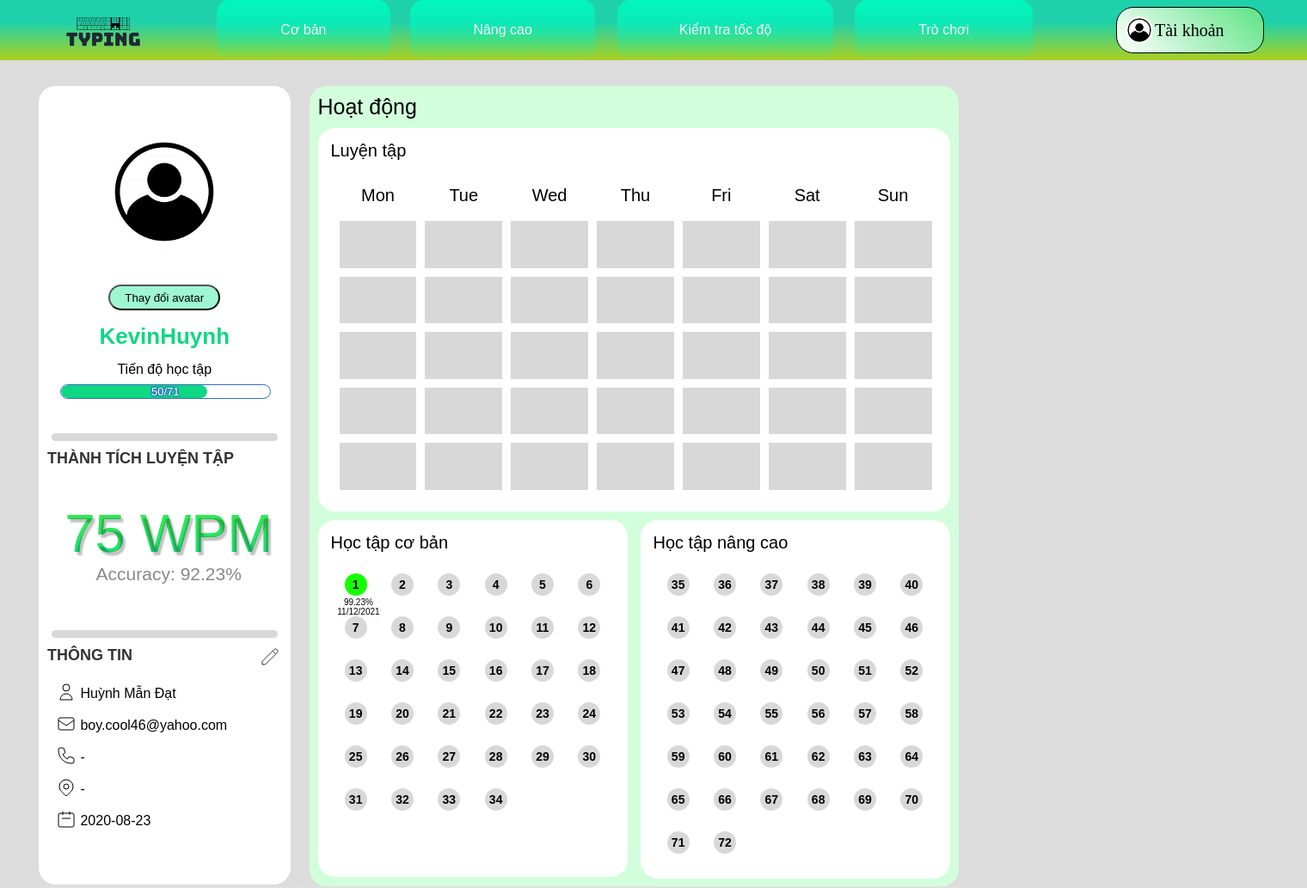
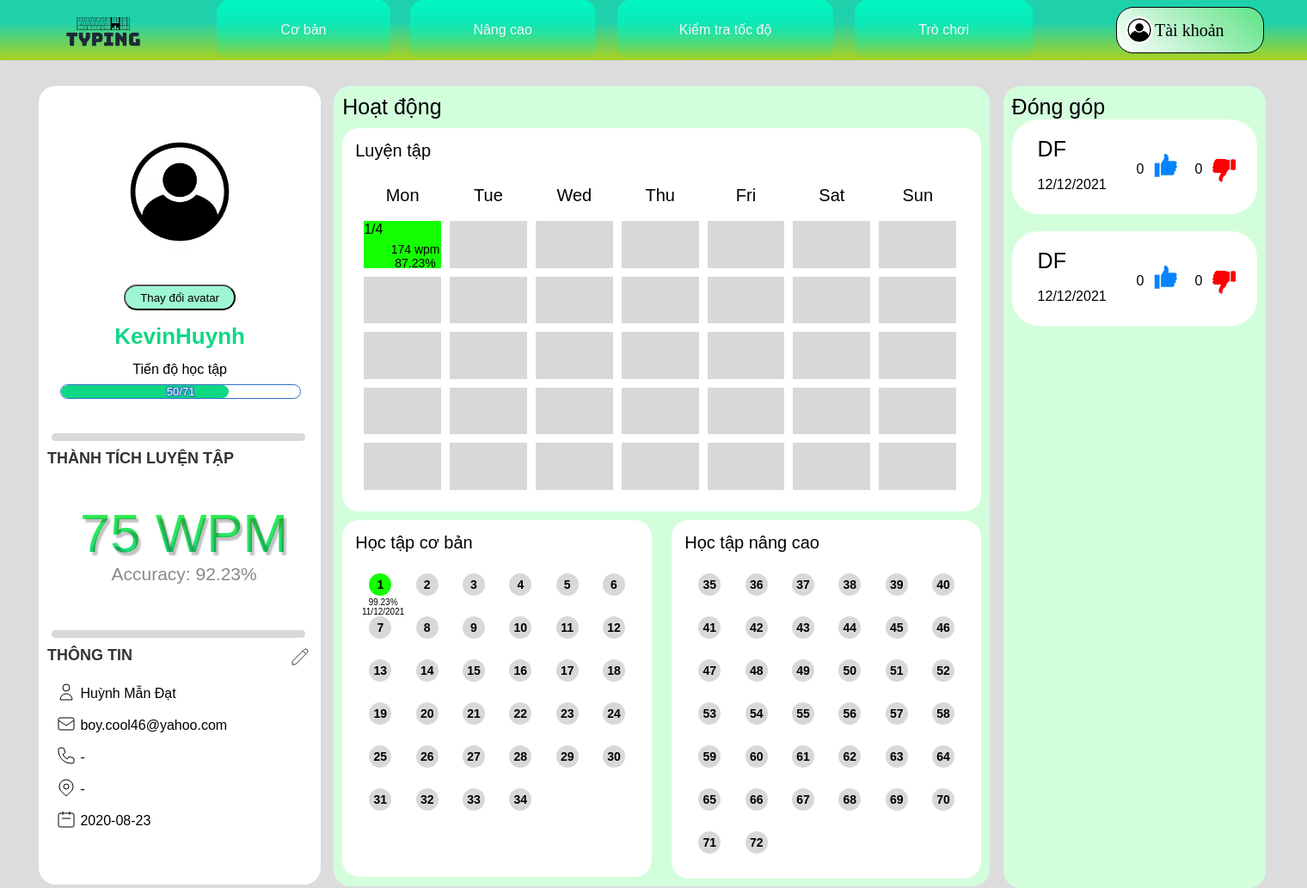
Before and after one commit to kun09-tker/web-bu, a PHP site: page /html/profile2.php in a window 1520 px wide. Shown: the whole page at 86% size. Run offline with PHP 8.4, Linux system fonts and the light colour scheme.

Commit message:
Hoàn thành trang user theo thiết kế

```diff
--- a/css/profile2.css
+++ b/css/profile2.css
@@ -6,11 +6,11 @@ body {
   background-color: gainsboro;
 }
 .col-md-3 {
-  width: 25%;
+  width: 23%;
   height: 929px;
 }
 .container {
-  width: 1170px;
+  width: 1427px;
 }
 button {
   border-radius: 20px;
@@ -253,13 +253,13 @@ h3 {
   background: #d3fedc;
   border-radius: 3px;
   box-shadow: 0 5px 15px 0 #dedede;
-  width: 735px;
+  width: 743px;
   height: 921px;
 }
 .user-cv.container .col-md-9,
 .user-cv.container .col-sm-9 {
-  margin-left: 22px;
-  width: 73%;
+  margin-left: 15px;
+  margin-right: 15px;
 }
 h7 {
   font-size: 25px;
@@ -297,3 +297,62 @@ h6 {
   transform: translateX(-50%);
   font-size: 10px;
 }
+.LuyenTapColor{
+    background-color: #14ff00;
+    font-size: medium !important;
+    position: relative;
+}
+.date{
+    position: absolute;
+    bottom: 66%;
+}
+.WPM{
+    position: absolute;
+    bottom: -4%;
+    font-size: 14px !important;
+    left: 35%;
+}
+#cv-right{
+    float:right;
+    width: 20%;
+    height: 923px;
+    background-color: #d3fedc;
+    padding: 10px 10px 0px 10px;
+}
+.Baidonggop{
+    background-color: #fff;
+    height: 90px;
+    border-radius: 31px !important;
+    padding: 20px 0 0 30px;
+    /* display:flex; */
+    margin-bottom: 20px;
+}
+.TenBai{
+    font-size: 25px;
+}
+.like{
+    width: 30px;
+    height: 30px;
+    position: relative;
+    left: 133px;
+    bottom: 65px;
+}
+.likecount{
+  position: relative;
+  left: 115px;
+  bottom: 36px;
+  width: 0px;
+}
+.dislike{
+    width: 30px;
+    height: 30px;
+    position: relative;
+    left: 201px;
+    bottom: 107px;
+}
+.dislikecount{
+    position: relative;
+    left: 183px;
+    bottom: 84px;
+    width: 0px;
+}
--- a/html/profile2.php
+++ b/html/profile2.php
@@ -102,7 +102,7 @@
                             </div>
                         </div>
                         <div id="cv-center" class="col-md-9 col-sm-12">
-                            <div id="setction-course" class="center-section">
+                            <div id="section-course" class="center-section">
                                 <h7>Hoạt động</h7>
                                 <div class="Luyentap">
                                     <h6>Luyện tập</h6>
@@ -131,7 +131,13 @@
                                             <?php for ($i = 1; $i <= 5; $i++) { ?>
                                                 <tr class="LuyenTaptr">
                                                     <?php for ($j = 2; $j <= 8; $j++) {
-                                                        echo '<td class="LuyenTaptd">';
+                                                        if($i==1 && $j==2){
+                                                            echo '<td class="LuyenTaptd LuyenTapColor"><div class="date">1/4</div><div class="WPM">174 wpm<br>87.23%</div></td>';
+
+                                                        }
+                                                        else{
+                                                            echo '<td class="LuyenTaptd">';
+                                                        }
                                                     }
                                                     ?>
                                                 </tr>
@@ -153,18 +159,15 @@
                                                         if ($i == 6 && $j == 5) break;
                                                         $dem++;
                                                         echo '<td class="Hoctaptd">';
-                                                        if($dem==1){
+                                                        if ($dem == 1) {
                                                             echo '<span class="color">';
                                                             echo "$dem";
                                                             echo '</span><div class="percent">99.23% <br> 11/12/2021</div> </td>';
-                                                        }
-                                                        else{
+                                                        } else {
                                                             echo '<span>';
                                                             echo "$dem";
                                                             echo '</span> </td>';
                                                         }
-
-
                                                     }
                                                     ?>
                                                 </tr>
@@ -199,6 +202,25 @@
                                 </div>
                             </div>
                         </div>
+                        <div id="cv-right" class="col-md-3 col-sm-12">
+                            <h7>Đóng góp</h7>
+                            <div class="Baidonggop">
+                                <div class="TenBai">DF</div><br>
+                                <div>12/12/2021</div>
+                                <div class="likecount">0</div>
+                                <img src="../public/avt/like.png" alt="" class="like">
+                                <div class="dislikecount">0</div>
+                                <img src="../public/avt/dislike.png" alt="" class="dislike">
+                            </div>
+                            <div class="Baidonggop">
+                                <div class="TenBai">DF</div><br>
+                                <div>12/12/2021</div>
+                                <div class="likecount">0</div>
+                                <img src="../public/avt/like.png" alt="" class="like">
+                                <div class="dislikecount">0</div>
+                                <img src="../public/avt/dislike.png" alt="" class="dislike">
+                            </div>
+                        </div>
                     </div>
                 </div>
             </div>
```
Also changed, not shown: public/avt/48.txt (added, +1 -0 lines).
